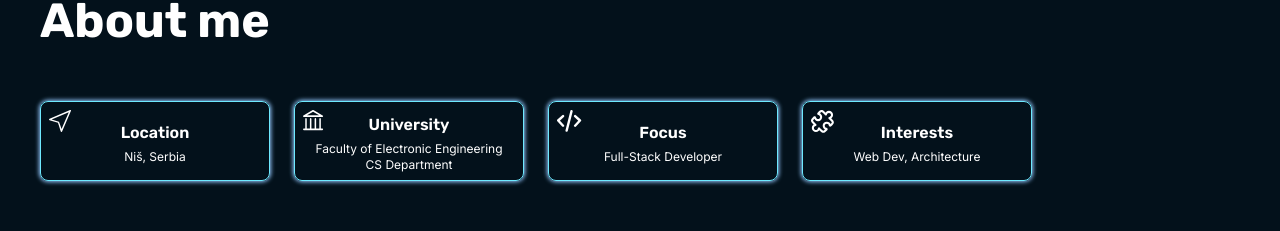
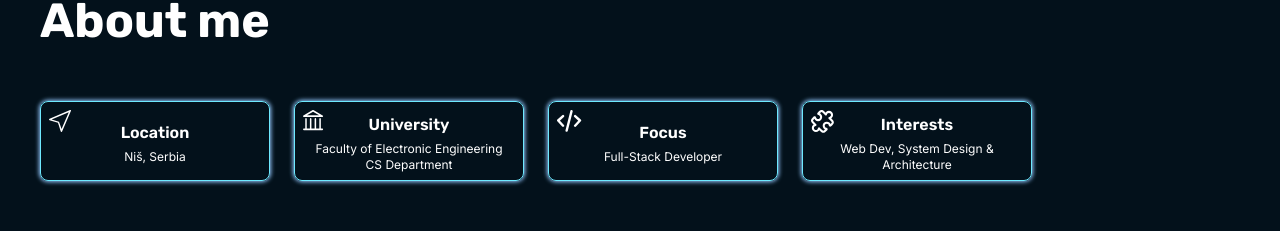
Before and after one commit to VeckovN/veckov-portfolio, a Next.js app: page / in a window 1280 px wide. Shown: the part 843-1074 px from the top of the page. Built offline with nearby package versions, Linux system fonts and the light colour scheme.

Commit message:
chore: update AboutCard context on About Me section

```diff
--- a/components/sections/About.tsx
+++ b/components/sections/About.tsx
@@ -43,7 +43,7 @@ const About = () => {
                     <AboutCard category="location" context="Niš, Serbia"/>
                     <AboutCard category="university" context="Faculty of Electronic Engineering CS Department"/>
                     <AboutCard category="focus" context="Full-Stack Developer"/>
-                    <AboutCard category="interests" context="Web Dev, Architecture"/>
+                    <AboutCard category="interests" context="Web Dev, System Design & Architecture"/>
                 </div>
 
                 <div ref={aboutMeInfoRef}
```
